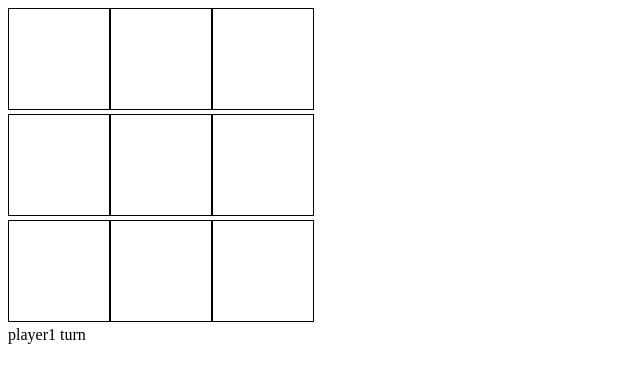
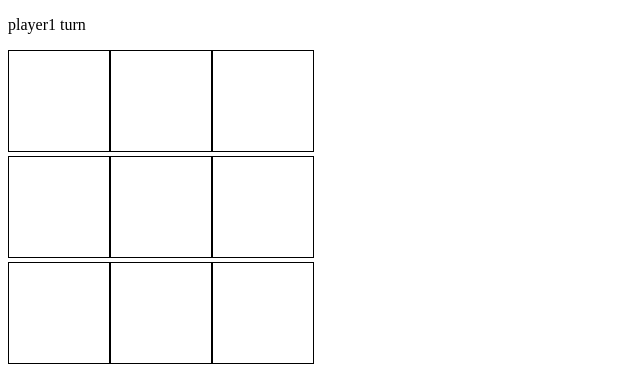
Before and after one commit to AbdulRehman164/tic-tac-toe, a website: page index.html in a window 1280 px wide. Shown: the whole page, without its empty margins (0-640 px from the left). Drawn offline with Linux system fonts and the light colour scheme.

Commit message:
created the turn para element in the html page and remove the creating of the page in the js file

```diff
--- a/index.html
+++ b/index.html
@@ -10,6 +10,7 @@
 </head>
 
 <body>
+    <p class="playerTurnPara"></p>
     <div class="gameBoardContainer"></div>
     <script src="script.js"></script>
 </body>
--- a/script.js
+++ b/script.js
@@ -61,8 +61,8 @@ const gameController = (() => {
 })();
 
 function screenRendering() {
-  const playerTurnPara = document.createElement('para');
-  document.body.appendChild(playerTurnPara);
+  const playerTurnPara = document.querySelector('.playerTurnPara');
+  // initail player turn printing
   playerTurnPara.textContent = `${
     gameController.getSelectedPlayer().name
   } turn`;
```
